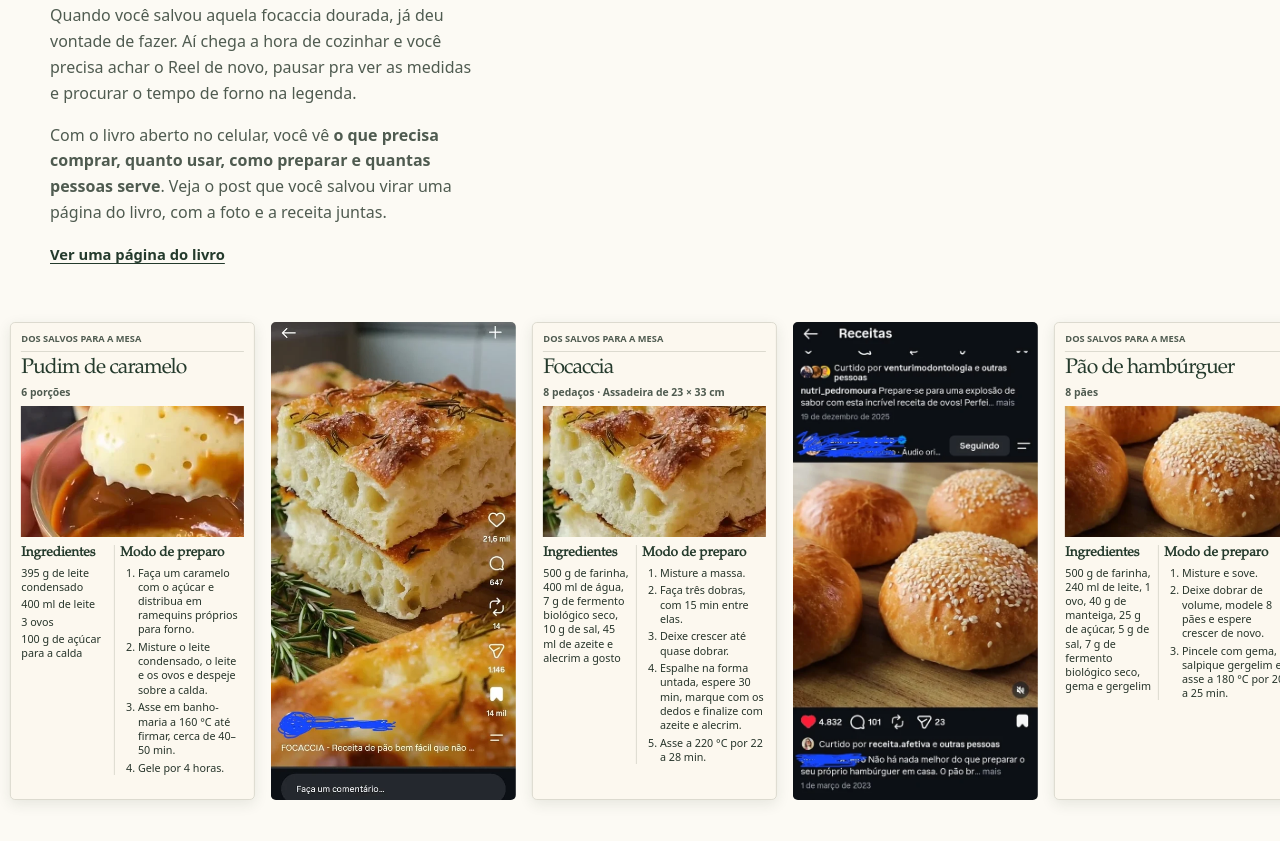
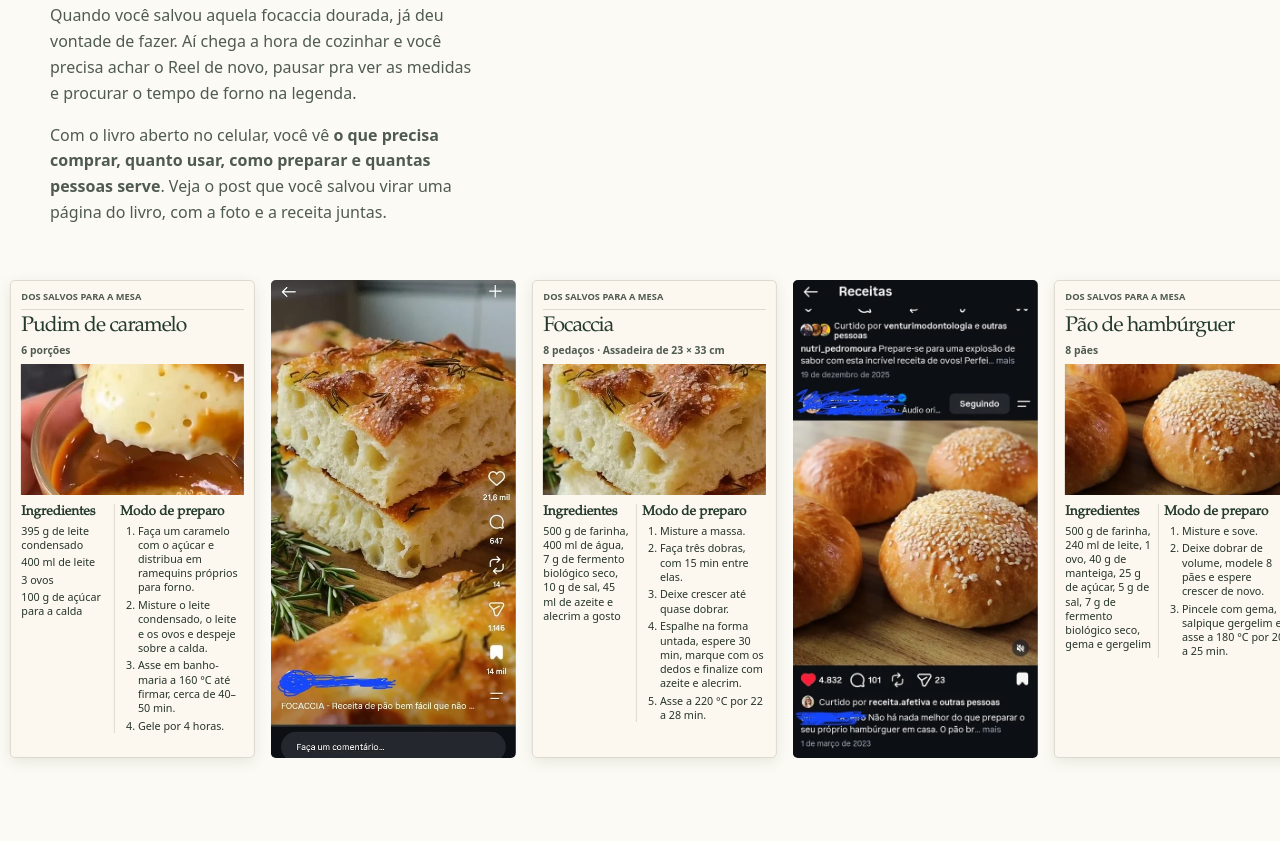
Before and after one commit to larissascmarques-spec/receitassalvas, a plain HTML site: page index.html in a window 1280 px wide. Shown: the part 931-1772 px from the top of the page. Drawn offline with Linux system fonts and the light colour scheme.

Commit message:
Remove link da amostra da página de vendas

```diff
--- a/index.html
+++ b/index.html
@@ -46,7 +46,6 @@ src="https://www.facebook.com/tr?id=1684457396707952&amp;ev=PageView&amp;noscrip
         <h2>Você vive salvando receitas e quase nunca faz nenhuma?</h2>
         <p>Quando você salvou aquela focaccia dourada, já deu vontade de fazer. Aí chega a hora de cozinhar e você precisa achar o Reel de novo, pausar pra ver as medidas e procurar o tempo de forno na legenda.</p>
         <p>Com o livro aberto no celular, você vê <strong>o que precisa comprar, quanto usar, como preparar e quantas pessoas serve</strong>. Veja o post que você salvou virar uma página do livro, com a foto e a receita juntas.</p>
-        <a class="link-amostra" href="dos-salvos-pagina-piloto.png" target="_blank" rel="noopener">Ver uma página do livro</a>
       </div>
           </div>
     <div class="livro-amostra livro-faixa" aria-label="Receitas salvas e páginas ilustrativas do livro">
```
